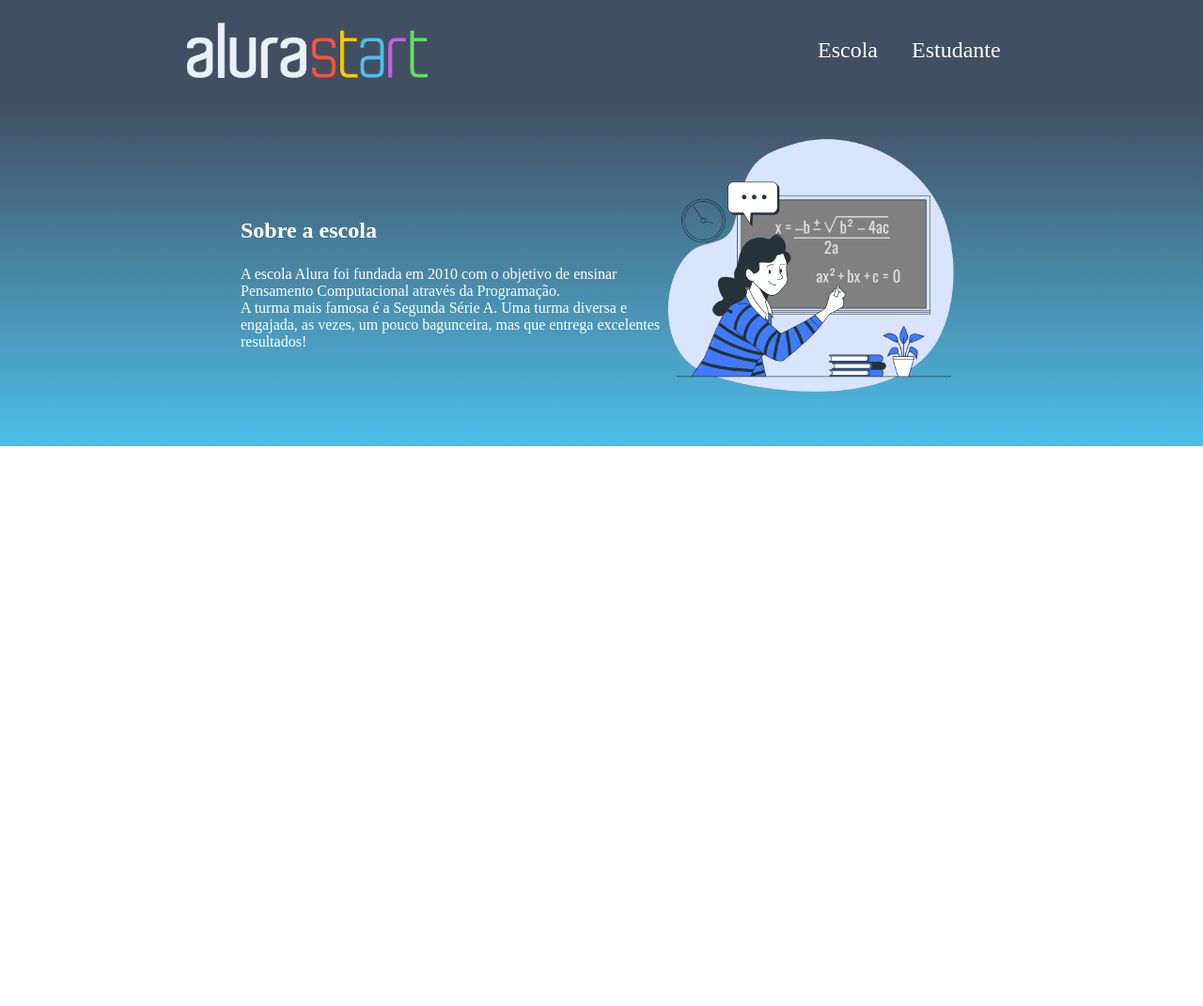
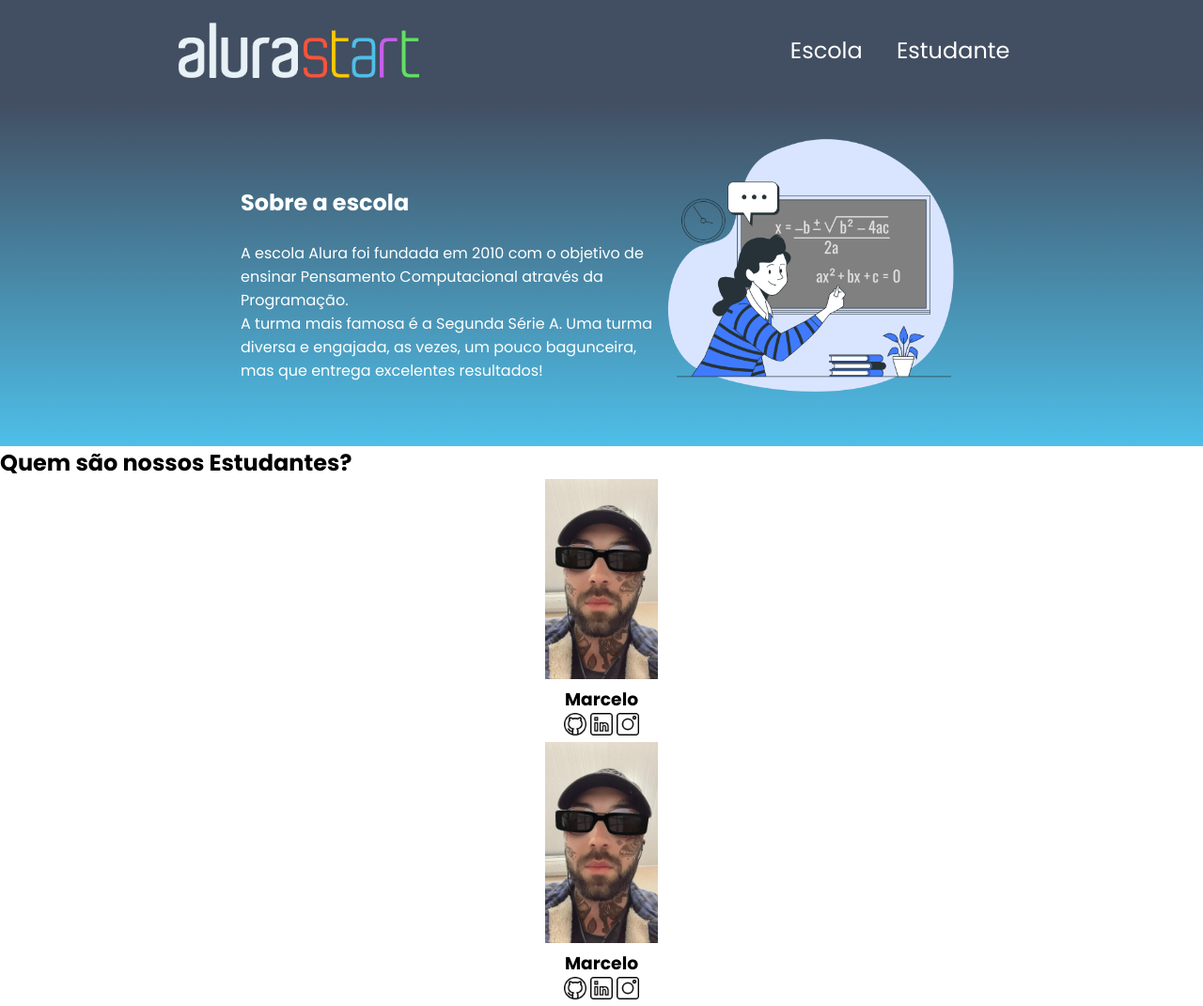
Before and after one commit to Dreiberley/site-turma-crativa-, a plain HTML site: page index.html in a window 1280 px wide. Shown: the whole page at 94% size. Before the commit the page ends 800 px from the top, so only its background shows below. Drawn offline with Linux system fonts and the light colour scheme.

Commit message:
Construindo a seção estudante

```diff
--- a/index.html
+++ b/index.html
@@ -1,14 +1,15 @@
 <!DOCTYPE html>
 <html lang="pt-BR">
-
 <head>
     <meta charset="UTF-8">
     <meta http-equiv="X-UA-Compatible" content="IE=edge">
     <meta name="viewport" content="width=device-width, initial-scale=1.0">
     <title>Document</title>
     <link rel="stylesheet" href="/style.css">
+    <link rel="preconnect" href="https://fonts.googleapis.com">
+    <link rel="preconnect" href="https://fonts.gstatic.com" crossorigin>
+    <link href="https://fonts.googleapis.com/css2?family=Poppins:wght@400;700&display=swap" rel="stylesheet">
 </head>
-
 <body>
     <header class="cabecalho">
         <img class="cabecalho_imagem" src="alurastart logo.png" alt="logo da alura start">
@@ -20,16 +21,27 @@
     <section class="escola">
         <div class="escola_div_conteudo">
             <h2 class="escola_titulo">Sobre a escola</h2>
-            <p class="escola_texto_um">A escola Alura foi fundada em 2010 com o objetivo de ensinar Pensamento Computacional
-                através da Programação.</p>
-            <p class="escola_texto_dois">A turma mais famosa é a Segunda Série A. Uma turma diversa e engajada, as vezes, um
-                pouco bagunceira, mas que entrega excelentes resultados!</p>
+            <p class="escola_texto_um">A escola Alura foi fundada em 2010 com o objetivo de ensinar Pensamento Computacional através da Programação.</p>
+            <p class="escola_texto_dois">A turma mais famosa é a Segunda Série A. Uma turma diversa e engajada, as vezes, um pouco bagunceira, mas que entrega excelentes resultados!</p>
         </div>
         <img class="escola_imagem" src="/Formula-bro.png" alt="Professora no quadro">
-
     </section>
-
-
+    <section class="estudante">
+        <h2 class="estudante_titulo">Quem são nossos Estudantes?</h2>
+        <div class="estudante_div">
+            <img class="estudante_imagem" src="/Marcelo.jpeg" alt="foto do marcelo">
+            <h3 class="estudante_nome">Marcelo</h3>
+            <img class="estudante_icone" src="/github.png" alt="icone githud">
+            <img class="estudante_icone" src="/linkedin.png" alt="icone linkedin">
+            <img class="estudante_icone" src="/instagram.png" alt="icone instagran">
+    </div>
+    <div class="estudante_div">
+        <img class="estudante_imagem" src="/Marcelo.jpeg" alt="foto do marcelo">
+        <h3 class="estudante_nome">Marcelo</h3>
+        <img class="estudante_icone" src="/github.png" alt="icone githud">
+        <img class="estudante_icone" src="/linkedin.png" alt="icone linkedin">
+        <img class="estudante_icone" src="/instagram.png" alt="icone instagran">
+</div>
+    </section>
 </body>
-
 </html>
--- a/style.css
+++ b/style.css
@@ -1,6 +1,10 @@
 *{
     margin: 0;
     padding: 0;
+}
+
+body{
+    font-family: 'Poppins', sans-serif;
 }
 
 .cabecalho{
@@ -42,3 +46,15 @@
 .escola_titulo{
     padding: 24px 0;
 }
+
+.estudante_imagem{
+    width: 120px;
+}
+
+.estudante_icone{
+    width: 24px;
+}
+
+.estudante_div{
+    text-align: center;
+}
```
Also changed, not shown: Marcelo.jpeg (added), github.png (added), instagram.png (added), linkedin.png (added).
